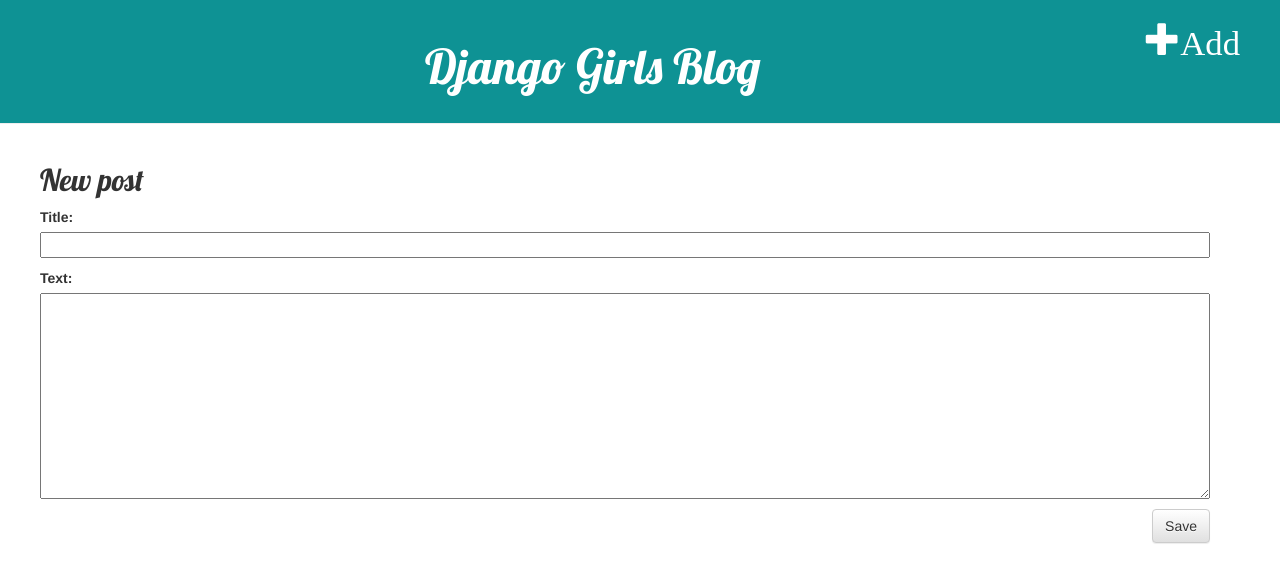
After one commit to shanicegipson/shanice-django-blog, a Django app: page /post/new/ in a window 1280 px wide. The commit adds this page. Shown: the top 583 px of the page. Run offline with Django 3.2, Linux system fonts and the light colour scheme; some libraries are stand-ins or nearby versions.

Commit message:
added edit if user is logged in and form page

```diff
--- /dev/null
+++ b/blog/forms.py
@@ -0,0 +1,9 @@
+from django import forms
+
+from .models import Post
+
+class PostForm(forms.ModelForm):
+
+    class Meta:
+        model = Post
+        fields = ('title', 'text',)
--- a/blog/templates/blog/base.html
+++ b/blog/templates/blog/base.html
@@ -9,11 +9,12 @@
     </head>
     <body>
         <div class="page-header">
+            <a href="{% url 'post_new' %}" class="top-menu"><span class="glyphicon glyphicon-plus">Add</span></a>
             <h1><a href="/">Django Girls Blog</a></h1>
         </div>
         <div class="content container">
             <div class="row">
-                <div class="col-md-8">
+                <div class="col">
                 {% block content %}
                 {% endblock %}
                 </div>
--- a/blog/templates/blog/post_detail.html
+++ b/blog/templates/blog/post_detail.html
@@ -7,6 +7,10 @@
         {{ post.published_date }}
     </div>
     {% endif %}
+    {% if user.is_authenticated %}
+    <a class="btn btn-default" href="{% url 'post_edit' pk=post.pk %}"><span
+            class="glyphicon glyphicon-pencil"></span></a>
+    {% endif %}
     <h2>{{ post.title }}</h2>
     <p>{{ post.text|linebreaksbr }}</p>
 </div>
--- /dev/null
+++ b/blog/templates/blog/post_edit.html
@@ -0,0 +1,9 @@
+{% extends 'blog/base.html' %}
+
+{% block content %}
+    <h2>New post</h2>
+    <form method="POST" class="post-form">{% csrf_token %}
+        {{ form.as_p }}
+        <button type="submit" class="save btn btn-default">Save</button>
+    </form>
+{% endblock %}
--- a/blog/templates/blog/post_list.html
+++ b/blog/templates/blog/post_list.html
@@ -4,7 +4,7 @@
 {% for post in posts %}
 <div class="post">
         <div class="date">
-                {{ post.published_date }}
+            <p>Published: {{ post.published_date }}</p>
         </div>
     <h2><a href="{% url 'post_detail' pk=post.pk %}">{{ post.title }}</a></h2>
     <p>{{ post.text|linebreaksbr }}</p>
--- a/blog/urls.py
+++ b/blog/urls.py
@@ -4,4 +4,6 @@
 urlpatterns = [
     path('', views.post_list, name='post_list'),
     path('post/<int:pk>/', views.post_detail, name='post_detail'),
+    path('post/new/', views.post_new, name='post_new'),
+    path('post/<int:pk>/edit/', views.post_edit, name='post_edit'),
 ]
--- a/blog/views.py
+++ b/blog/views.py
@@ -2,6 +2,8 @@
 from django.utils import timezone
 from .models import Post
 from django.shortcuts import render, get_object_or_404
+from .forms import PostForm
+from django.shortcuts import redirect
 
 # Create your views here.
 def post_list(request):
@@ -11,3 +13,30 @@
 def post_detail(request, pk):
     post = get_object_or_404(Post, pk=pk)
     return render(request, 'blog/post_detail.html', {'post': post})
+
+def post_new(request):
+    if request.method == "POST":
+        form = PostForm(request.POST)
+        if form.is_valid():
+            post = form.save(commit=False)
+            post.author = request.user
+            post.published_date = timezone.now()
+            post.save()
+            return redirect('post_detail', pk=post.pk)
+    else:
+        form = PostForm()
+    return render(request, 'blog/post_edit.html', {'form': form})
+
+def post_edit(request, pk):
+    post = get_object_or_404(Post, pk=pk)
+    if request.method == "POST":
+        form = PostForm(request.POST, instance=post)
+        if form.is_valid():
+            post = form.save(commit=False)
+            post.author = request.user
+            post.published_date = timezone.now()
+            post.save()
+            return redirect('post_detail', pk=post.pk)
+    else:
+        form = PostForm(instance=post)
+    return render(request, 'blog/post_edit.html', {'form': form})
```
Lines whose indentation alone changed are shown as unchanged.
